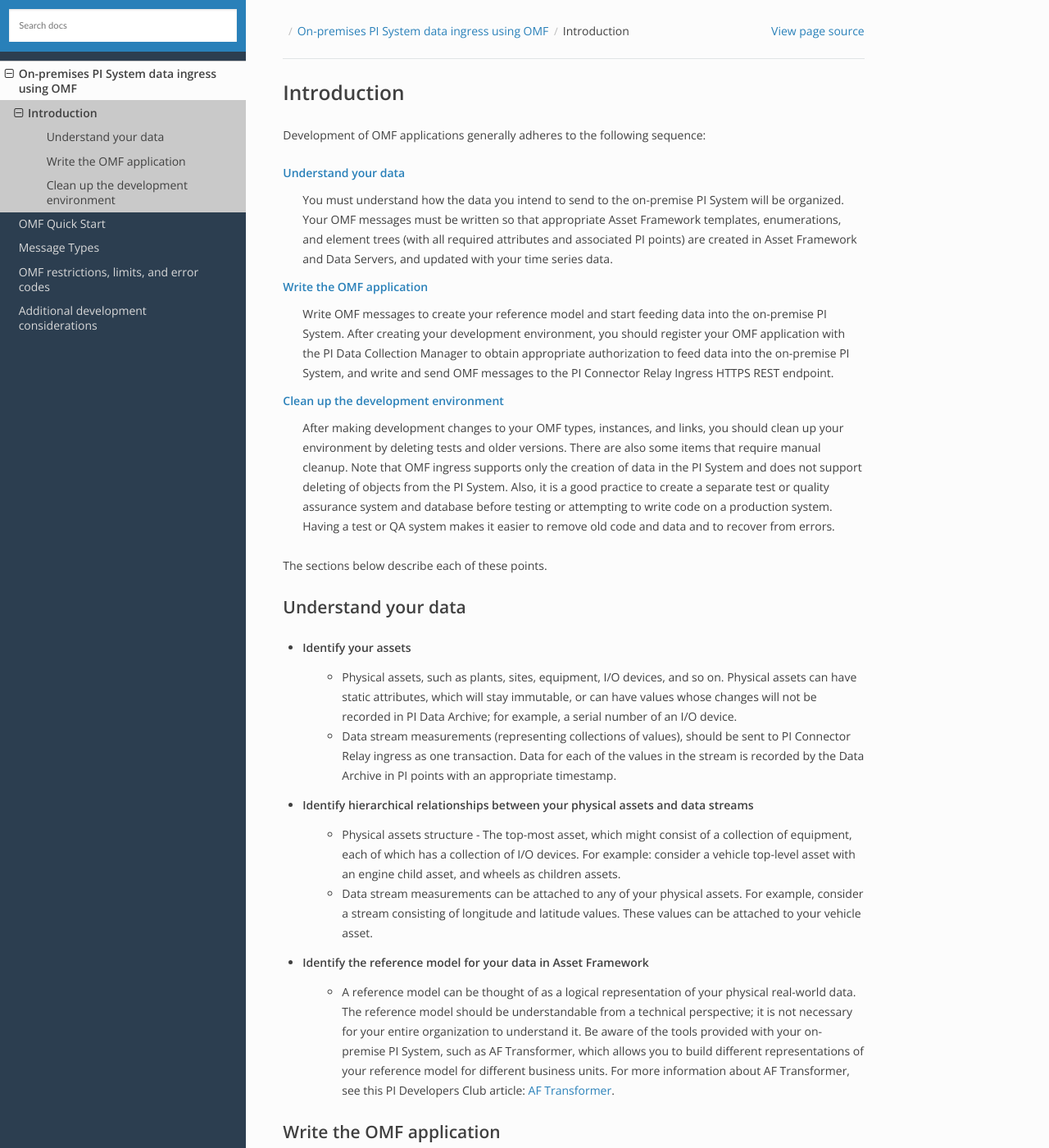
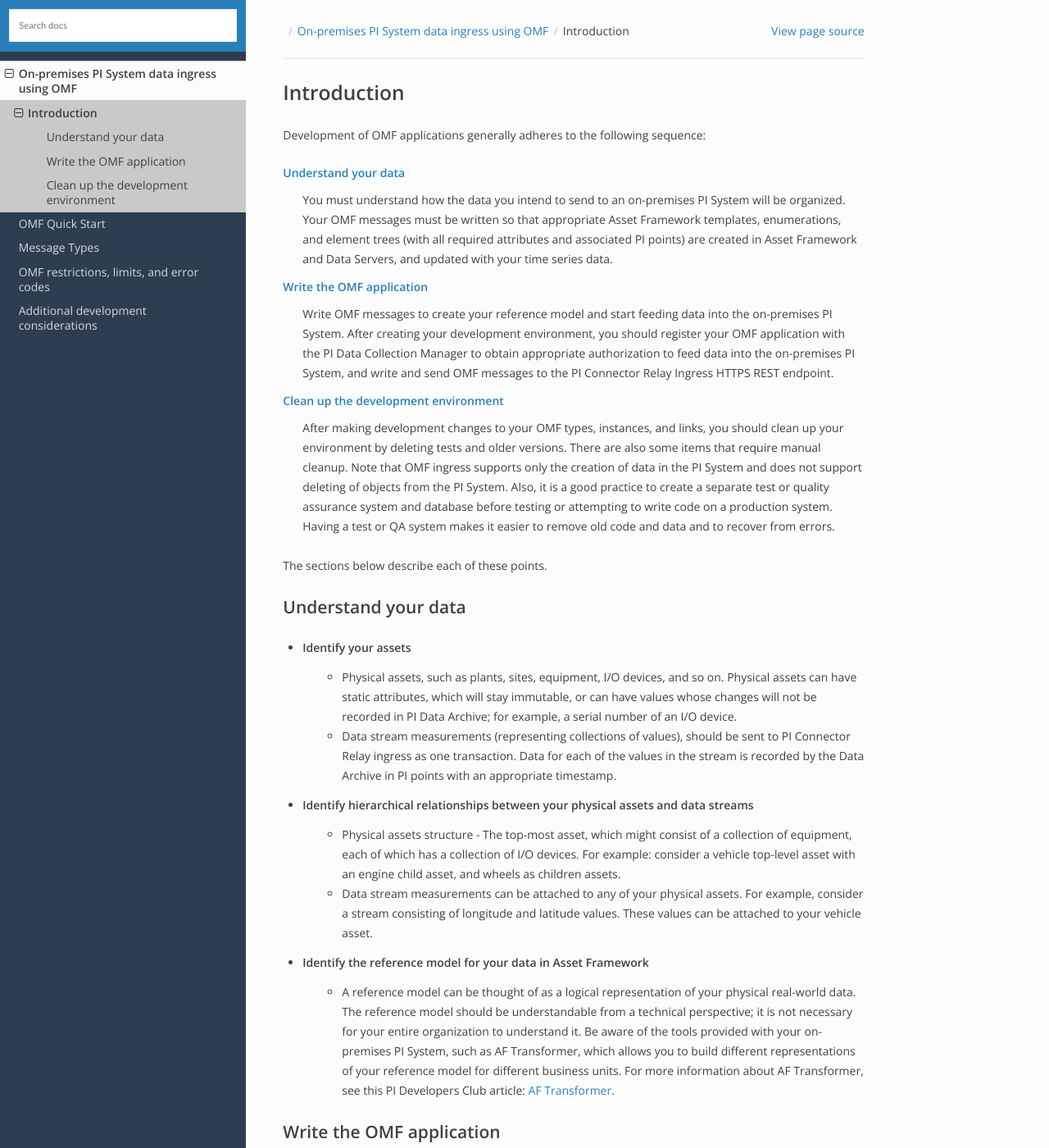
Before and after one commit to osisoft/OMF-Developer-Companion-Guide, a Sphinx documentation site: the page built from docs/OMF_Before.rst, in a window 1280 px wide and 1400 px high. Shown: the whole window at 82% size. Built offline with Sphinx 7.4.7 and the Read the Docs theme 2.0.0, drawn with Linux system fonts in a browser that asks for light colours; some of the changed text lies outside the part shown.

Commit message:
Update OMF_Before.rst

```diff
--- a/docs/OMF_Before.rst
+++ b/docs/OMF_Before.rst
@@ -4,15 +4,15 @@
 Development of OMF applications generally adheres to the following sequence:
 
 `Understand your data`_
-  You must understand how the data you intend to send to the on-premise PI System will be organized.
+  You must understand how the data you intend to send to an on-premises PI System will be organized.
   Your OMF messages must be written so that appropriate Asset Framework templates, enumerations, and element
   trees (with all required attributes
   and associated PI points) are created in Asset Framework and Data Servers, and updated with your time series data.
 
 `Write the OMF application`_
-  Write OMF messages to create your reference model and start feeding data into the on-premise PI System.
+  Write OMF messages to create your reference model and start feeding data into the on-premises PI System.
   After creating your development environment, you should register your OMF application
-  with the  PI Data Collection Manager to obtain appropriate authorization to feed data into the on-premise PI System,
+  with the  PI Data Collection Manager to obtain appropriate authorization to feed data into the on-premises PI System,
   and write and send OMF messages to the PI Connector Relay Ingress HTTPS REST endpoint.
 
 `Clean up the development environment`_
@@ -48,7 +48,7 @@
 * Identify the reference model for your data in Asset Framework
    *  A reference model can be thought of as a logical representation of your physical real-world data. The reference model
       should be understandable from a technical perspective; it is not necessary for your entire organization to understand
-      it. Be aware of the tools provided with your on-premise PI System, such as AF Transformer, which allows
+      it. Be aware of the tools provided with your on-premises PI System, such as AF Transformer, which allows
       you to build different representations of your reference model for different business units. For more information about
       AF Transformer, see this PI Developers Club article: `AF Transformer
       <https://pisquare.osisoft.com/community/developers-club/blog/2018/02/15/welcome-to-our-newest-utility-af-transformer>`_.
@@ -86,7 +86,8 @@
 Clean up the development environment
 ------------------------------------
 
-In OMF applications, type and container definitions and their representations in on-premise PI System are immutable; that is, you cannot
+In OMF applications, type and container definitions and their representations in on-premises PI System
+are immutable; that is, you cannot
 change the properties of a type after it has been sent to the PI Connector Relay ingress endpoint.
 The same is true for instances of these types (assets and containers), and linkage between them. After you
 create instances of these types and link them together by sending container and data messages to
```
